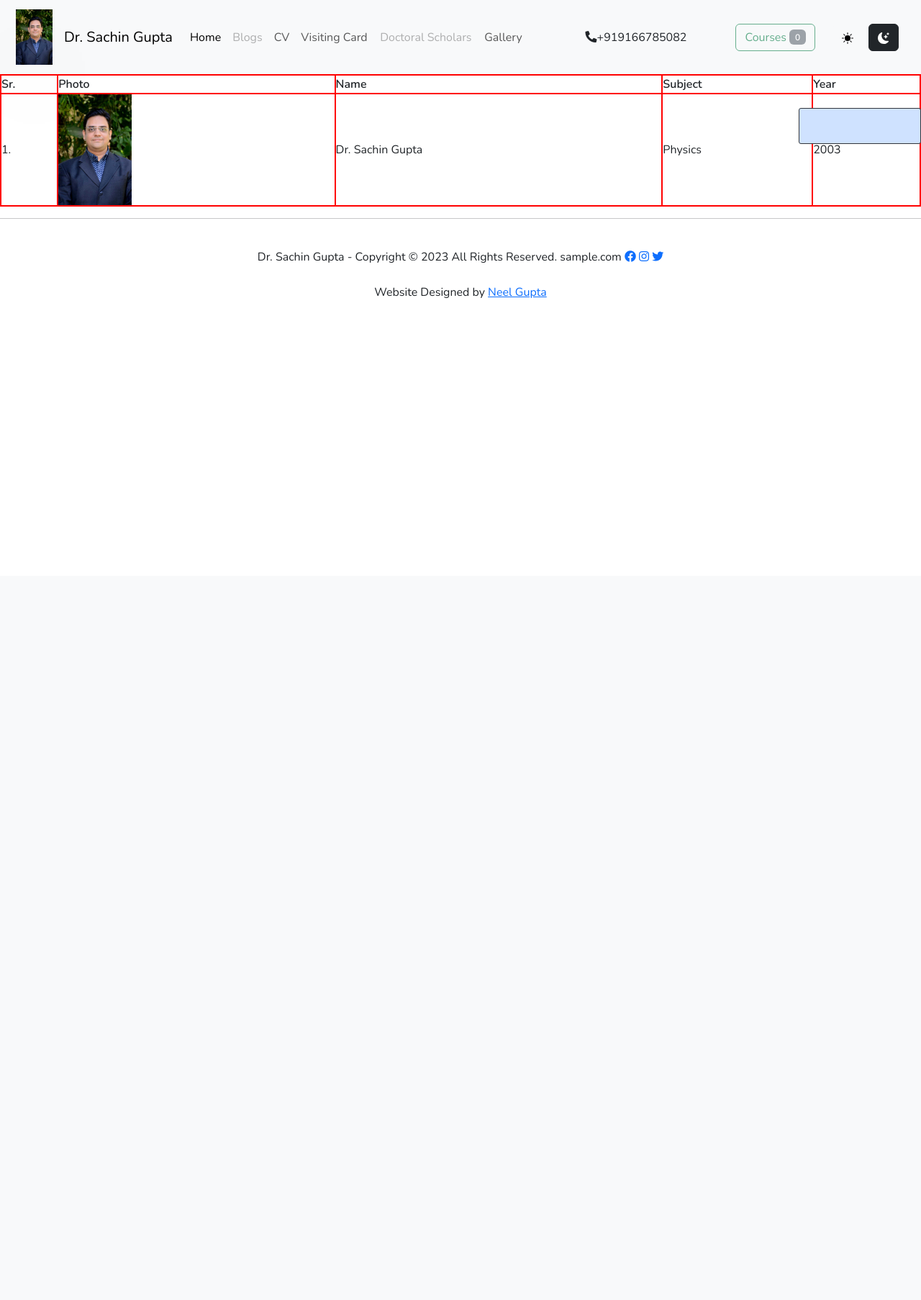
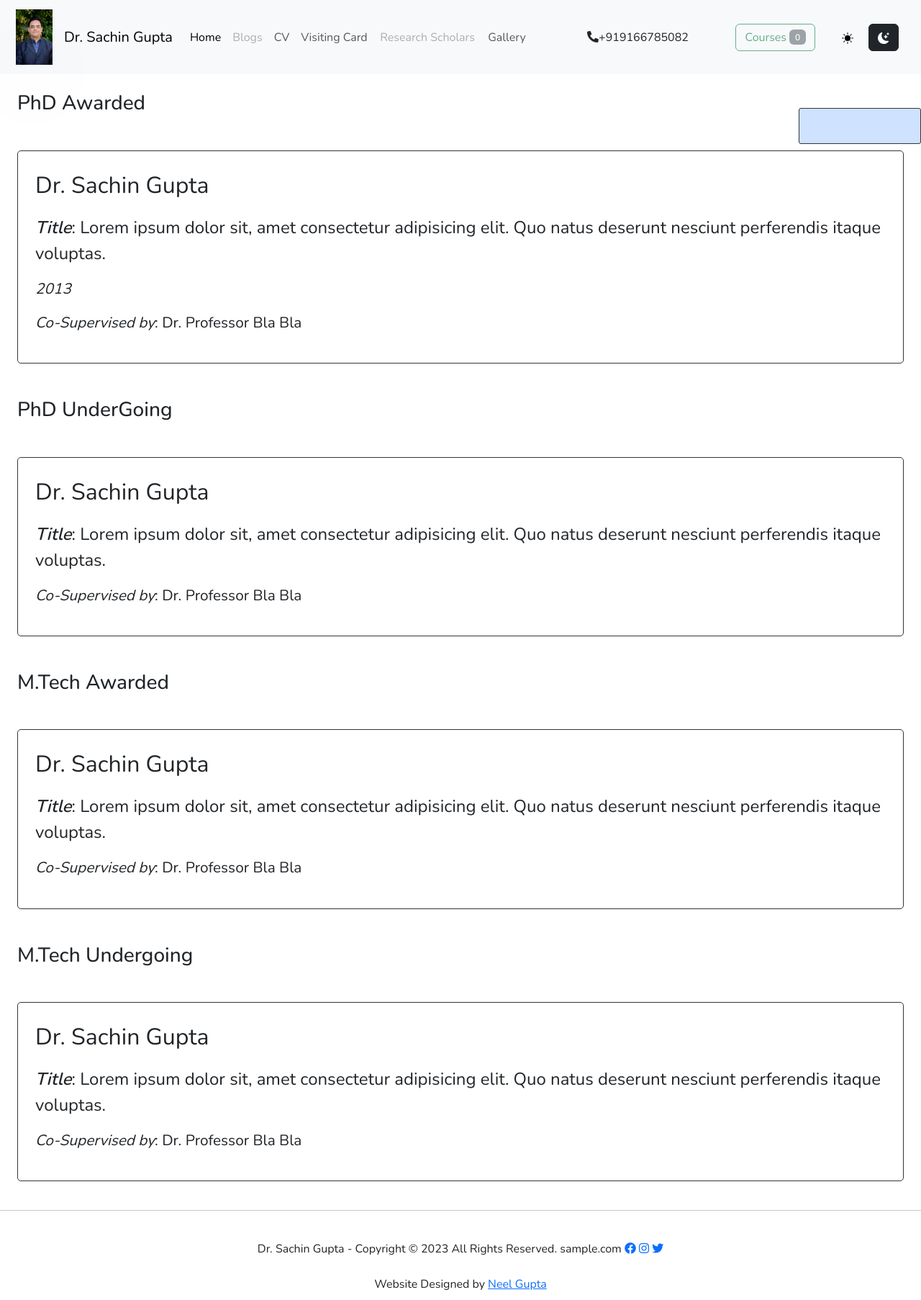
Before and after one commit to Neel-Gupta-Associates/dr_sachin_gupta, a PHP site: page /phd-studs/ in a window 1280 px wide. Shown: the whole page at 72% size. Before the commit the page ends 414 px from the top, so only its background shows below. Run offline with PHP 8.4, Linux system fonts and the light colour scheme; some libraries are stand-ins or nearby versions.

Commit message:
Made PhD Section

```diff
--- a/css/responsive.css
+++ b/css/responsive.css
@@ -71,8 +71,12 @@
   }
 }
 
-/* @media only screen and (max-width: 760px) {
-  .img-gal-card {
-    margin: auto;
+@media only screen and (max-width: 760px){
+  .paper-pub-flex{
+    flex-direction: column;
   }
-} */
+
+  .paper-pub-pro{
+    width: 80%;
+  }
+}
--- a/css/style.css
+++ b/css/style.css
@@ -277,14 +277,30 @@ input[type="number"] {
   width: 16%;
 }
 
-@media only screen and (max-width: 760px){
-  .paper-pub-flex{
-    flex-direction: column;
-  }
+.studs-img {
+  width: 153px;
+  height: 231px;
+}
 
-  .paper-pub-pro{
-    width: 80%;
-  }
+.studs-pro {
+  border: 1px solid var(--border);
+  border-radius: 5px;
+}
+
+.studs-name {
+  font-size: 2rem;
+}
+
+.studs-co {
+  font-size: 1.3rem;
+}
+
+.studs-year {
+  font-size: 1.3rem;
+}
+
+.studs-title {
+  font-size: 1.5rem;
 }
 
 ::-webkit-scrollbar {
--- a/phd-studs/index.html
+++ b/phd-studs/index.html
@@ -26,47 +26,11 @@
   <script src="/js/g_anyalitics.js"></script>
 
   <style>
-        .studs-img {
-            width: 153px;
-            height: 231px;
-        }
-
-        .studs-pro {
-            border: 1px solid var(--border);
-            border-radius: 5px;
-        }
-
-        .studs-name {
-            font-size: 2rem;
-        }
-
-        .studs-title {
-            font-size: 1.5rem;
-        }
-
-        .studs-table tr,
-        .studs-table th,
-        .studs-table td {
-            border: 2px solid red;
-        }
-
-        table {
-            font-family: arial, sans-serif;
-            border-collapse: collapse;
-        }
-
-        td,
-        th {
-            border: 1px solid #dddddd;
-            text-align: left;
-            /* padding: 8px; */
-        }
 
   </style>
 </head>
 
 <body>
-
 
   <header id="header" class="header">
 
@@ -78,9 +42,8 @@
           <img src="/assets/img/dr-sachin-gupta.webp" alt="sachin_photo" class="photo_logo">
         </a>
         <a class="navbar-brand" href="/">Dr. Sachin Gupta</a>
-                <button class="navbar-toggler" type="button" data-bs-toggle="collapse"
-                    data-bs-target="#navbarSupportedContent" aria-controls="navbarSupportedContent"
-                    aria-expanded="false" aria-label="Toggle navigation">
+        <button class="navbar-toggler" type="button" data-bs-toggle="collapse" data-bs-target="#navbarSupportedContent"
+          aria-controls="navbarSupportedContent" aria-expanded="false" aria-label="Toggle navigation">
           <span class="navbar-toggler-icon"></span>
         </button>
         <div class="collapse navbar-collapse justify-content-end" id="navbarSupportedContent">
@@ -97,11 +60,11 @@
               <a class="nav-link" href="#pdf-cv">CV</a>
             </li>
             <li class="nav-item visit">
-                            <a target="_blank" class="nav-link"
-                                href="/assets/img/Dr.-Sachin-Gupta-Visiting-Card.webp">Visiting Card</a>
+              <a target="_blank" class="nav-link" href="/assets/img/Dr.-Sachin-Gupta-Visiting-Card.webp">Visiting
+                Card</a>
             </li>
-                        <li class="nav-item" style="width: 145px;">
-                            <a target="_blank" class="nav-link disabled" href="/phd-studs/">Doctoral Scholars</a>
+            <li class="nav-item" style="width: 150px;">
+              <a target="_blank" class="nav-link disabled" href="/phd-studs/">Research Scholars</a>
             </li>
             <li class="nav-item">
               <a class="nav-link" href="/gallery/">Gallery</a>
@@ -109,9 +72,8 @@
           </ul>
           <form class="container-fluid justify-content-end d-flex">
             <p class="phone-nav"><i class="fas fa-phone-alt"></i>+919166785082</p>
-                        <button class="btn btn-outline-success me-2 course disabled"
-                            onclick="location.href = '/courses/';" type="button">Courses <span
-                                class="badge text-bg-secondary">0</span></button>
+            <button class="btn btn-outline-success me-2 course disabled" onclick="location.href = '/courses/';"
+              type="button">Courses <span class="badge text-bg-secondary">0</span></button>
           </form>
 
 
@@ -150,33 +112,52 @@
   <section class="studs">
 
     <div class="studs-con">
+      <h3 class="m-4">PhD Awarded</h3>
+      <div class="studs-grid phd-awd" style="display: grid;">
+        <div class="studs-pro m-4 d-flex">
+          <div class="studs-info m-4">
+            <p class="studs-name">Dr. Sachin Gupta</p>
+            <p class="studs-title"><i><b> Title</b></i>: Lorem ipsum dolor sit, amet consectetur adipisicing elit. Quo
+              natus deserunt nesciunt perferendis itaque voluptas.</p>
+            <p class="studs-year"><i>2013</i></p>
+            <p class="studs-co"><i>Co-Supervised by</i>: Dr. Professor Bla Bla</p>
+          </div>
+        </div>
 
-            <div class="studs-grid" style="display: grid;">
-                <!-- <div class="studs-pro m-4 d-flex">
-                    <img src="/assets/img/dr-sachin-gupta.webp" alt="Studs" class="studs-img">
 
-                    <div class="studs-info m-auto">
+        <h3 class="m-4">PhD UnderGoing</h3>
+        <div class="studs-grid phd-awd" style="display: grid;">
+          <div class="studs-pro m-4 d-flex">
+            <div class="studs-info m-4">
               <p class="studs-name">Dr. Sachin Gupta</p>
-                        <p class="studs-title">Title: Lorem ipsum dolor sit, amet consectetur adipisicing elit. Quo natus deserunt nesciunt perferendis itaque voluptas.</p>
+              <p class="studs-title"><i><b> Title</b></i>: Lorem ipsum dolor sit, amet consectetur adipisicing elit. Quo
+                natus deserunt nesciunt perferendis itaque voluptas.</p>
+              <p class="studs-co"><i>Co-Supervised by</i>: Dr. Professor Bla Bla</p>
             </div>
-                </div> -->
+          </div>
 
-                <table class="studs-table" style="border: 2px solid red;" cellspacing=0>
-                    <tr>
-                        <th>Sr.</th>
-                        <th>Photo</th>
-                        <th>Name</th>
-                        <th>Subject</th>
-                        <th>Year</th>
-                    </tr>
-                    <tr>
-                        <td>1.</td>
-                        <td><img style="width: 102px;height: 154px;" src="/assets/img/dr-sachin-gupta.webp" alt=""></td>
-                        <td>Dr. Sachin Gupta</td>
-                        <td>Physics</td>
-                        <td>2003</td>
-                    </tr>
-                </table>
+
+          <h3 class="m-4">M.Tech Awarded</h3>
+          <div class="studs-grid phd-awd" style="display: grid;">
+            <div class="studs-pro m-4 d-flex">
+              <div class="studs-info m-4">
+                <p class="studs-name">Dr. Sachin Gupta</p>
+                <p class="studs-title"><i><b> Title</b></i>: Lorem ipsum dolor sit, amet consectetur adipisicing elit.
+                  Quo natus deserunt nesciunt perferendis itaque voluptas.</p>
+                <p class="studs-co"><i>Co-Supervised by</i>: Dr. Professor Bla Bla</p>
+              </div>
+            </div>
+
+            <h3 class="m-4">M.Tech Undergoing</h3>
+            <div class="studs-grid phd-awd" style="display: grid;">
+              <div class="studs-pro m-4 d-flex">
+                <div class="studs-info m-4">
+                  <p class="studs-name">Dr. Sachin Gupta</p>
+                  <p class="studs-title"><i><b> Title</b></i>: Lorem ipsum dolor sit, amet consectetur adipisicing elit.
+                    Quo natus deserunt nesciunt perferendis itaque voluptas.</p>
+                  <p class="studs-co"><i>Co-Supervised by</i>: Dr. Professor Bla Bla</p>
+                </div>
+              </div>
 
 
             </div>
@@ -214,8 +195,7 @@
 
 </body>
 <script src="https://cdn.jsdelivr.net/npm/bootstrap@5.3.0-alpha2/dist/js/bootstrap.bundle.min.js"
-    integrity="sha384-qKXV1j0HvMUeCBQ+QVp7JcfGl760yU08IQ+GpUo5hlbpg51QRiuqHAJz8+BrxE/N"
-    crossorigin="anonymous"></script>
+  integrity="sha384-qKXV1j0HvMUeCBQ+QVp7JcfGl760yU08IQ+GpUo5hlbpg51QRiuqHAJz8+BrxE/N" crossorigin="anonymous"></script>
 
 <script src="/js/script.js"></script>
 
```
Also changed, not shown: css/utilities.css (+30 -10 lines). Lines whose indentation alone changed are shown as unchanged.
